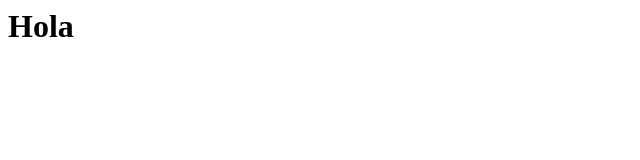
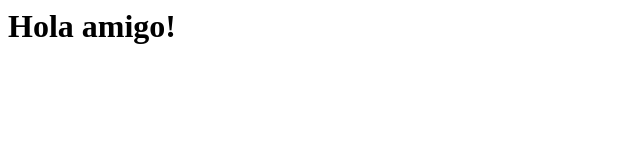
Before and after one commit to gerrillero/staticapp, a plain HTML site: page index.html in a window 1280 px wide. Shown: the whole page, without its empty margins (0-640 px from the left). Drawn offline with Linux system fonts and the light colour scheme.

Commit message:
Update index.html

```diff
--- a/index.html
+++ b/index.html
@@ -1 +1 @@
-<h1>Hola</h1>
+<h1>Hola amigo!</h1>
```
